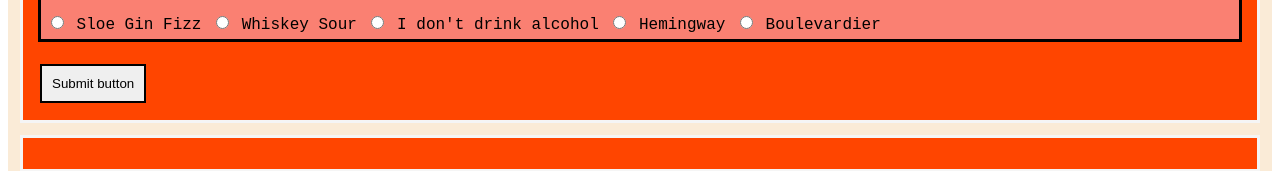
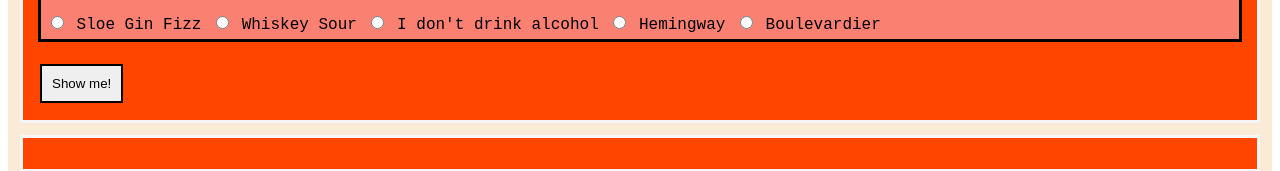
Before and after one commit to alexiusvdt/code-review2, a plain HTML site: page index.html in a window 1280 px wide. Shown: the part 1007-1178 px from the top of the page. Drawn offline with Linux system fonts and the light colour scheme.

Commit message:
fix typos and remove unused code

```diff
--- a/index.html
+++ b/index.html
@@ -98,8 +98,7 @@
             <label for="drink">Boulevardier</label>
           </span>
         </div>
-        <button type="submit" class="button">Submit button</button>
-        <!-- <button type="reset" class="button">Reset entire form</button> -->
+        <button type="submit" class="button">Show me!</button>
       </form>
       <div id="allresults" class="box">
         <h1 id="name"></h1>
@@ -161,6 +160,7 @@
         </div>
       </div>
     </div>
+    <!-- start footer -->
     <footer class="bg-light text-center text-lg-start">
       <div class="container p-4">
         <div class="row">
@@ -185,7 +185,6 @@
         © 2022 Copyright
         <a class="text-dark" href="https://github.com/alexiusvdt">AlexiusVDT</a>
       </div>
-      <!-- Copyright -->
     </footer>
   </body>
 </html>
```
